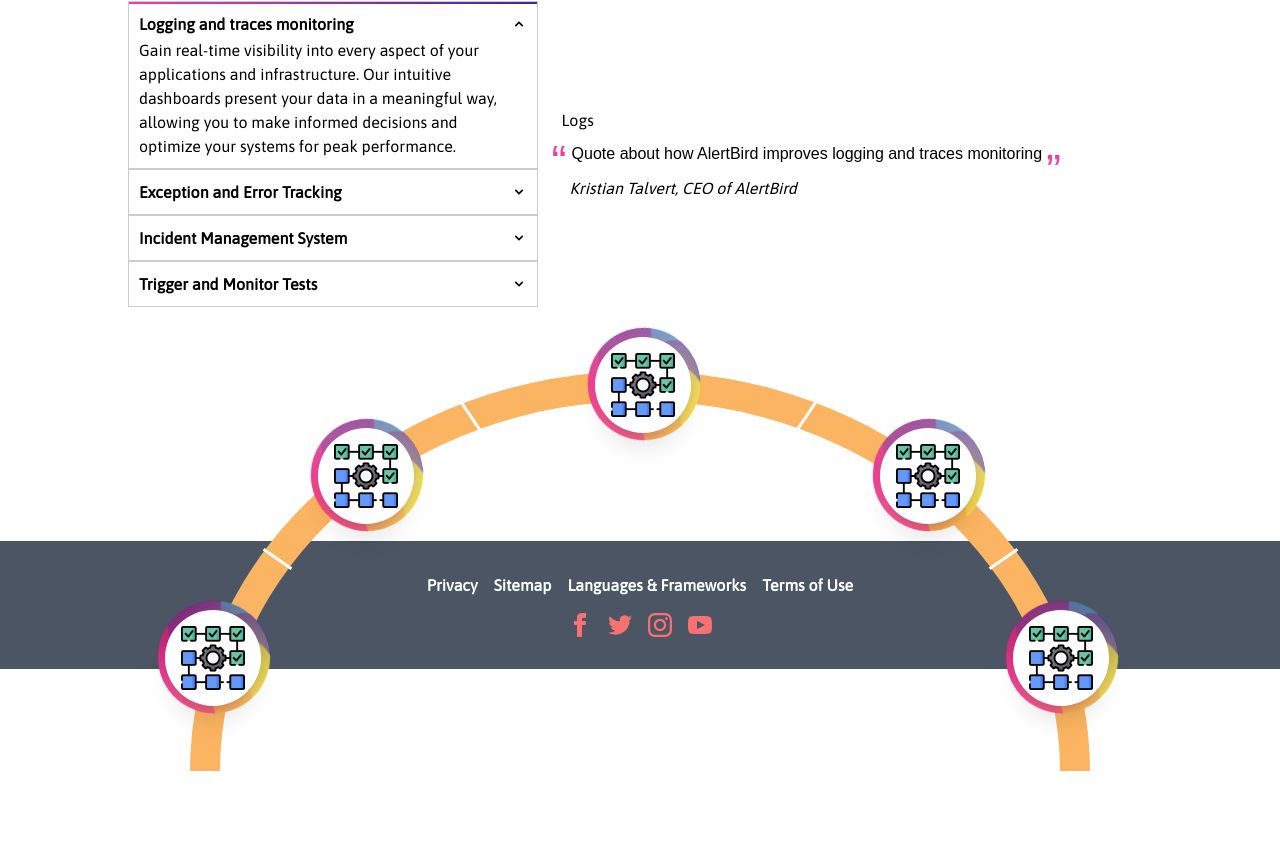
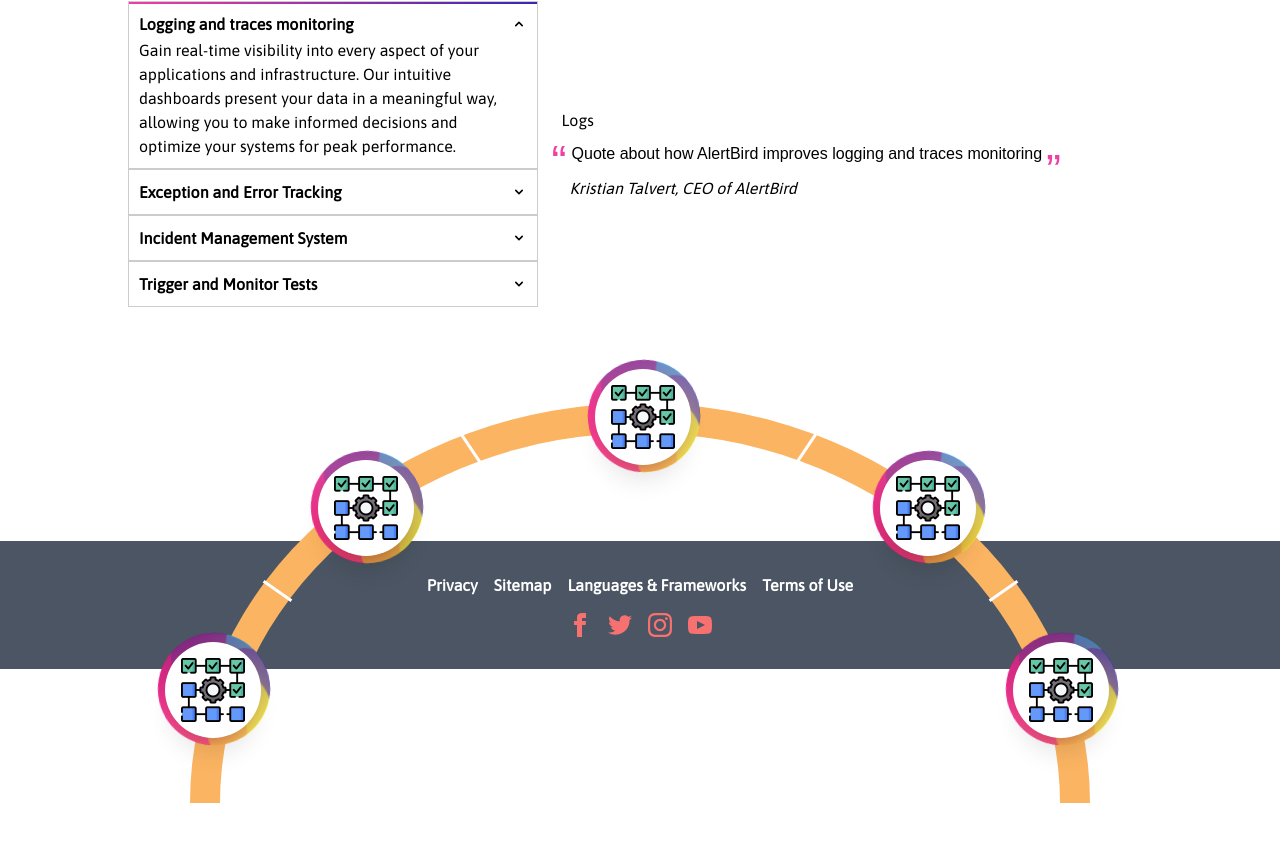
Before and after one commit to dragan717080/DataMonitoringApp, a Next.js app: page / in a window 1280 px wide. Shown: the part 1075-1916 px from the top of the page. Built offline with nearby package versions, Linux system fonts and the light colour scheme; no server answers.

Commit message:
adding the circle items components

```diff
--- a/app/(site)/components/Circle.tsx
+++ b/app/(site)/components/Circle.tsx
@@ -4,10 +4,11 @@ import circleItems from '@/config/circleItems';
 import CircleItem from './CircleItem';
 
 const Circle: FC = () => {
+
   return (
-    <div className="my-16">
+    <div className="my-24">
       <div className="annulus mt-12 mx-auto relative">
-        {Array.from({ length: 5 }).fill().map((_, i) => (
+        {Array.from({ length: 5 }).map((_, i) => (
           <div key={i}>
             <CircleItem
               imgAlt={circleItems[i].imgAlt}
--- a/app/(site)/components/CircleItem.tsx
+++ b/app/(site)/components/CircleItem.tsx
@@ -1,12 +1,26 @@
-import { FC } from 'react';
+import { FC, useState } from 'react';
 import Image from 'next/image';
 import { CircleItemComponentProps } from '@/app/interfaces/props/CircleItemProps';
 
 const CircleItem: FC<CircleItemComponentProps> = ({ imgAlt, imgSrc, index }) => {
+  const [isHovered, setIsHovered] = useState(false);
+
+  const handleMouseEnter = () => {
+    setIsHovered(true);
+  };
+
+  const handleMouseLeave = () => {
+    setIsHovered(false);
+  };
+
   return (
-    <div className={`relative circle-item-${index + 1}`}>
+    <div
+      className={`relative circle-item-${index + 1}`}
+      onMouseEnter={handleMouseEnter}
+      onMouseLeave={handleMouseLeave}
+    >
       <div className="aurora-container">
-        { Array.from({ length: 6 }).fill().map((_, index) => (<div key={index} />)) }
+        {Array.from({ length: 6 }).map((_, index) => (<div key={index} />))}
       </div>
       <div className="container h-24 w-24 top-[-19px] left-[7px] absolute rounded-full bg-white shadow-xl">
         <Image
@@ -18,6 +32,11 @@ const CircleItem: FC<CircleItemComponentProps> = ({ imgAlt, imgSrc, index }) =>
           className='absolute top-4 left-4'
         />
       </div>
+      {isHovered && (
+        <div className="circle-item-toolbar">
+          1
+        </div>
+      )}
     </div>
   )
 }
--- a/app/globals.css
+++ b/app/globals.css
@@ -224,3 +224,19 @@ body {
     top: 228px;
     left: 786px;
 }
+
+.circle-item-toolbar {
+    display: none;
+    position: absolute;
+    top: 100%;
+    left: 50%;
+    transform: translateX(-50%);
+    background-color: white;
+    padding: 8px;
+    border: 1px solid #ccc;
+    box-shadow: 0px 2px 4px rgba(0, 0, 0, 0.1);
+  }
+
+/* .circle-item-1:hover .circle-item-toolbar {
+    display: block;
+} */
--- a/app/interfaces/props/CircleItemProps.ts
+++ b/app/interfaces/props/CircleItemProps.ts
@@ -1,6 +1,4 @@
 export default interface CircleItemProps {
-  top: string;
-  left: string;
   imgAlt: string;
   imgSrc: string;
 }
--- a/config/circleItems.ts
+++ b/config/circleItems.ts
@@ -2,32 +2,22 @@ import CircleItemProps from "@/app/interfaces/props/CircleItemProps";
 
 const circleItems: CircleItemProps[] = [
   {
-    'top': '228px',
-    'left': '-62px',
     'imgAlt': 'Unit Testing',
     'imgSrc': 'unit-testing.png'
   },
   {
-    'top': '46px',
-    'left': '91px',
     'imgAlt': 'Unit Testing',
     'imgSrc': 'unit-testing.png'
   },
   {
-    'top': '-45px',
-    'left': '23rem',
     'imgAlt': 'Unit Testing',
     'imgSrc': 'unit-testing.png'
   },
   {
-    'top': '46px',
-    'left': '653px',
     'imgAlt': 'Unit Testing',
     'imgSrc': 'unit-testing.png'
   },
   {
-    'top': '228px',
-    'left': '786px',
     'imgAlt': 'Unit Testing',
     'imgSrc': 'unit-testing.png'
   },
```
Lines whose indentation alone changed are shown as unchanged.
